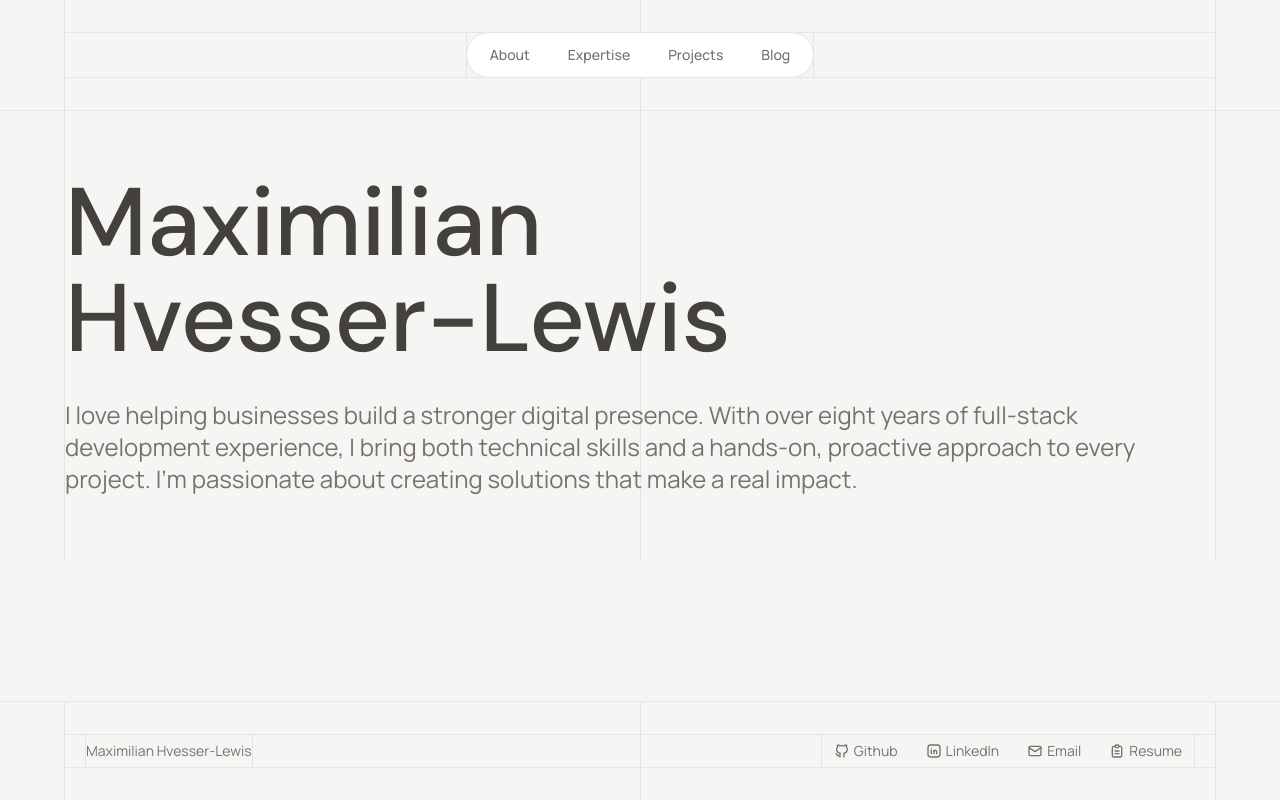
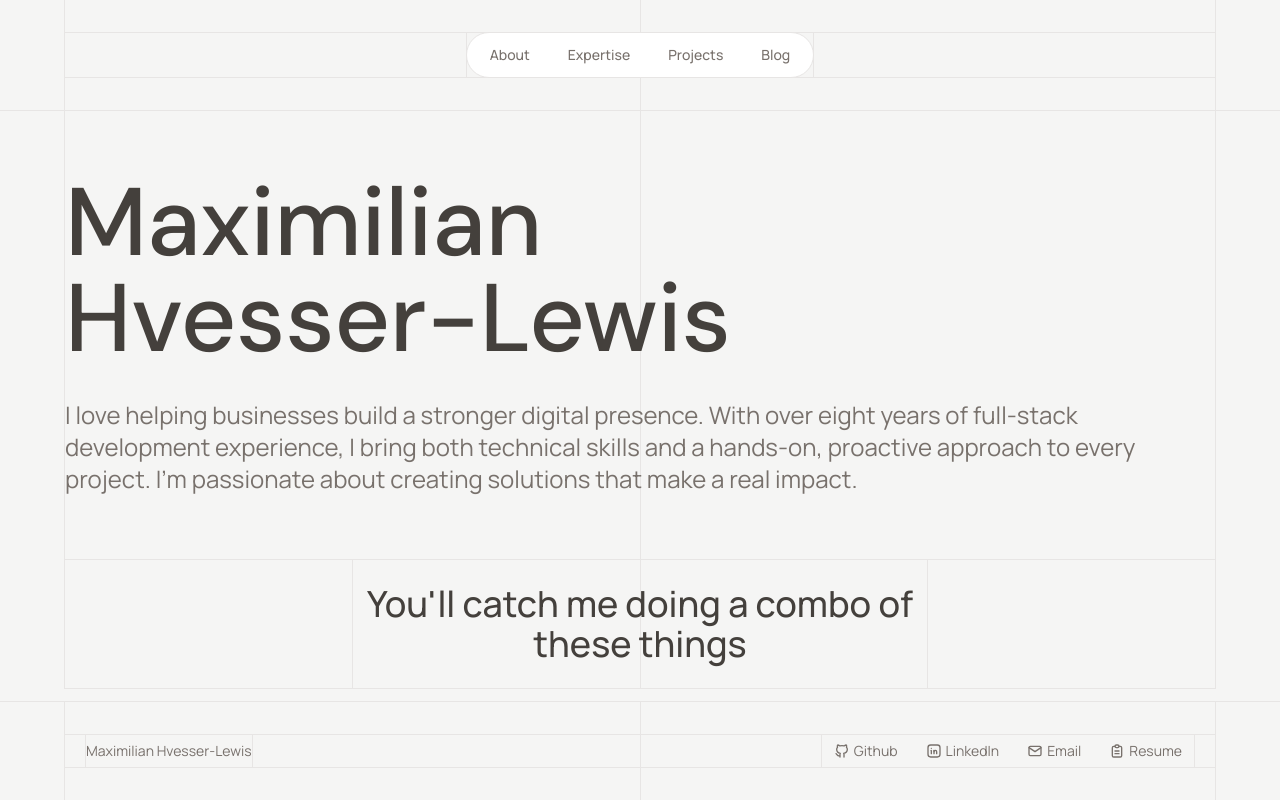
Before and after one commit to maxhves/hvesser-lewis-consulting-site, a Next.js app: page / in a window 1280 px wide. Built offline with nearby package versions, Linux system fonts and the light colour scheme.

Commit message:
Added section heading component.

```diff
--- /dev/null
+++ b/src/app/home/components/common/section-heading.tsx
@@ -0,0 +1,11 @@
+import { ReactNode } from 'react'
+
+export default function SectionHeading({ children }: { children: ReactNode }) {
+  return (
+    <div className="flex w-full items-center justify-center border-y border-stone-200 px-6">
+      <h2 className="max-w-xl border-x py-6 text-center text-3xl font-medium text-stone-700 md:border-stone-200 md:text-4xl">
+        {children}
+      </h2>
+    </div>
+  )
+}
--- /dev/null
+++ b/src/app/home/components/expertise/expertise.tsx
@@ -0,0 +1,12 @@
+import { ContentContainerNew } from '@/components/ui/content-container'
+import SectionHeading from '@/app/home/components/common/section-heading'
+
+export function Expertise() {
+  return (
+    <section>
+      <ContentContainerNew>
+        <SectionHeading>You&apos;ll catch me doing a combo of these things</SectionHeading>
+      </ContentContainerNew>
+    </section>
+  )
+}
--- a/src/app/page.tsx
+++ b/src/app/page.tsx
@@ -1,9 +1,11 @@
 import Introduction from '@/app/home/components/introduction/introduction'
+import { Expertise } from '@/app/home/components/expertise/expertise'
 
 export default function Home() {
   return (
     <main className="flex-grow">
       <Introduction />
+      <Expertise />
       {/*<AboutSection />*/}
       {/*<ServicesSection />*/}
       {/*<PortfolioSection />*/}
```
